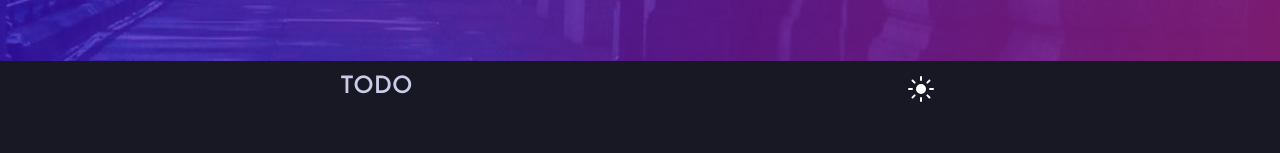
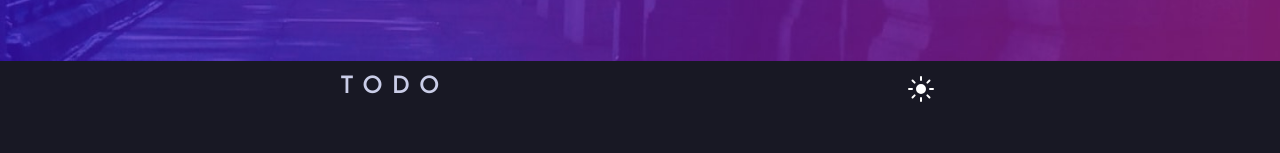
Before and after one commit to Cloud-Intelligence/todo-app, a Vue app: page / in a window 1280 px wide. Shown: the part 206-359 px from the top of the page. Built offline with nearby package versions, Linux system fonts and the light colour scheme.

Commit message:
Resolved comments

```diff
--- a/src/assets/styles/styles.css
+++ b/src/assets/styles/styles.css
@@ -81,6 +81,7 @@ button {
     display: flex;
     justify-content: space-between;
     margin-bottom: 50px;
+    letter-spacing: 9px;
 }
 
 .todos {
```
